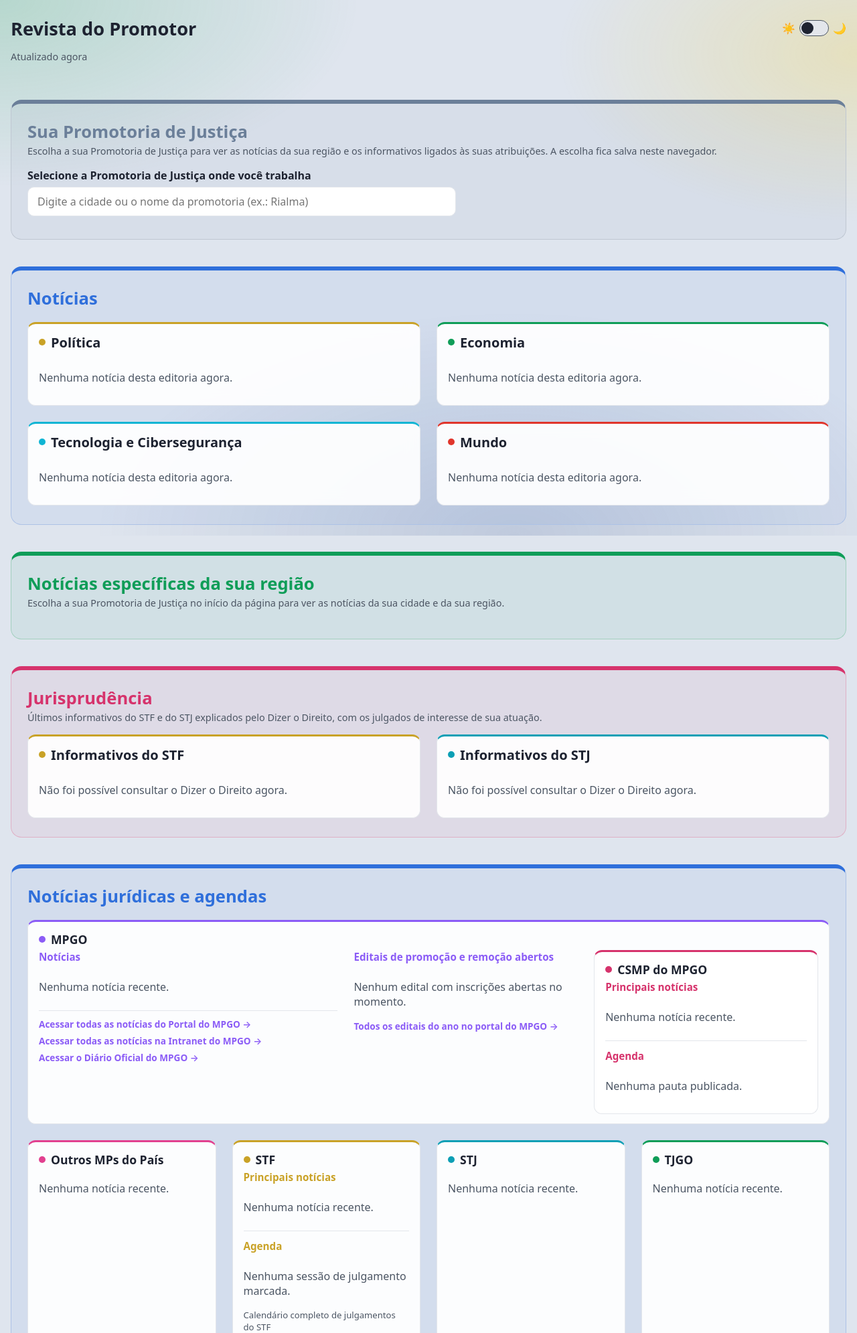
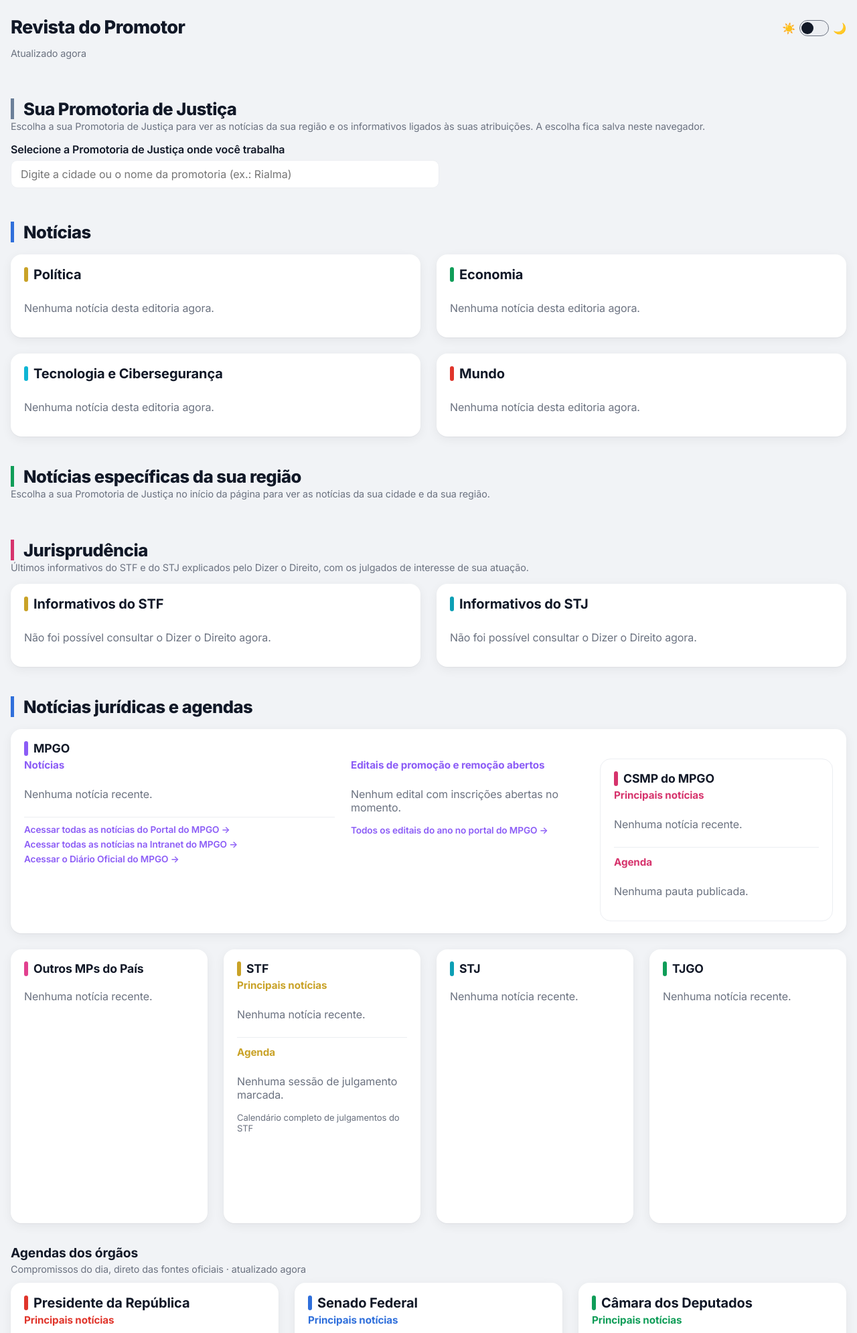
Before and after one commit to Pedro-Schmitt/Feed-de-noticias, a Flask app: page / in a window 1280 px wide. Shown: the top 1991 px of the page at 67% size. Run offline with Flask 3, Linux system fonts and the light colour scheme; data that the repository does not hold is empty; some libraries are stand-ins or nearby versions.

Commit message:
Visual "Portal moderno": fundo liso, cartões brancos com sombra e fonte Inter
Também a versão escura do mesmo visual.

Co-Authored-By: Claude Opus 5.5 <noreply@anthropic.com>
Claude-Session: https://claude.ai/code/session_01TpRTQyN4QmSHX46v4uhPpz

```diff
--- a/static/style.css
+++ b/static/style.css
@@ -1,64 +1,58 @@
 :root {
-  --fundo: #dfe5ee;
+  --fundo: #f1f3f6;
   --painel: #ffffff;
-  --texto: #1d2230;
-  --suave: #4b5563;
-  --borda: #e3e6eb;
+  --texto: #111827;
+  --suave: #6b7280;
+  --borda: #eceef2;
   --destaque: #0f9d58;
   --alta: #0f9d58;
   --baixa: #d93025;
-  /* Manchas de cor (verde, amarelo e azul) atrás dos painéis */
-  --veu-fundo:
-    radial-gradient(60vw 50vh at 0% 0%, rgb(0 156 59 / 0.18), transparent 70%),
-    radial-gradient(50vw 45vh at 100% 10%, rgb(255 205 0 / 0.20), transparent 70%),
-    radial-gradient(70vw 60vh at 60% 100%, rgb(0 39 118 / 0.14), transparent 70%);
-  --painel-vidro: rgb(255 255 255 / 0.92);
-  --imagem-vazia: #e9edf3;
+  --veu-fundo: none;
+  --painel-vidro: #ffffff;
+  --imagem-vazia: #eef0f4;
+  --sombra: 0 1px 2px rgb(16 24 40 / 0.05), 0 4px 16px rgb(16 24 40 / 0.06);
 }
 
 /* Tema escuro: pelo sistema, a menos que o leitor tenha escolhido o claro no switch... */
 @media (prefers-color-scheme: dark) {
   :root:not([data-tema="claro"]) {
-    --fundo: #04060a;
-    --painel: #0a0e15;
-    --texto: #e8eaf0;
-    --suave: #9aa2b1;
-    --borda: #1a2230;
+    --fundo: #0d1117;
+    --painel: #161b22;
+    --texto: #e6e8ec;
+    --suave: #9aa3b2;
+    --borda: #262c36;
     --destaque: #34c77b;
     --alta: #34c77b;
     --baixa: #ff6b5e;
-    --veu-fundo:
-      radial-gradient(60vw 50vh at 0% 0%, rgb(0 156 59 / 0.22), transparent 70%),
-      radial-gradient(50vw 45vh at 100% 10%, rgb(255 205 0 / 0.10), transparent 70%),
-      radial-gradient(70vw 60vh at 60% 100%, rgb(40 90 220 / 0.18), transparent 70%);
-    --painel-vidro: rgb(10 14 21 / 0.88);
-    --imagem-vazia: #121926;
+    --veu-fundo: none;
+    --painel-vidro: #161b22;
+    --imagem-vazia: #1f2630;
+    --sombra: 0 1px 2px rgb(0 0 0 / 0.4), 0 4px 16px rgb(0 0 0 / 0.25);
   }
 }
 
 /* ...ou escolhido pelo leitor no switch */
 :root[data-tema="escuro"] {
-  --fundo: #04060a;
-  --painel: #0a0e15;
-  --texto: #e8eaf0;
-  --suave: #9aa2b1;
-  --borda: #1a2230;
+  --fundo: #0d1117;
+  --painel: #161b22;
+  --texto: #e6e8ec;
+  --suave: #9aa3b2;
+  --borda: #262c36;
   --destaque: #34c77b;
   --alta: #34c77b;
   --baixa: #ff6b5e;
-  --veu-fundo:
-    radial-gradient(60vw 50vh at 0% 0%, rgb(0 156 59 / 0.22), transparent 70%),
-    radial-gradient(50vw 45vh at 100% 10%, rgb(255 205 0 / 0.10), transparent 70%),
-    radial-gradient(70vw 60vh at 60% 100%, rgb(40 90 220 / 0.18), transparent 70%);
-  --painel-vidro: rgb(10 14 21 / 0.88);
-  --imagem-vazia: #121926;
+  --veu-fundo: none;
+  --painel-vidro: #161b22;
+  --imagem-vazia: #1f2630;
+  --sombra: 0 1px 2px rgb(0 0 0 / 0.4), 0 4px 16px rgb(0 0 0 / 0.25);
 }
 
 * { box-sizing: border-box; }
 
 body {
   margin: 0;
-  font-family: system-ui, -apple-system, "Segoe UI", Roboto, sans-serif;
+  font-family: Inter, system-ui, -apple-system, "Segoe UI", Roboto, sans-serif;
+  letter-spacing: -0.1px;
   background: var(--fundo);
   color: var(--texto);
 }
@@ -79,7 +73,7 @@ body > header, main, footer {
 }
 
 body > header { padding-top: 24px; }
-h1 { margin: 0 0 4px; font-size: 1.7rem; }
+h1 { margin: 0 0 4px; font-size: 1.7rem; font-weight: 800; letter-spacing: -0.6px; }
 h2 { margin: 0 0 4px; font-size: 1.1rem; }
 #subtitulo, .nota, footer { color: var(--suave); font-size: 0.9rem; }
 .nota { margin: 0; }
@@ -87,12 +81,11 @@ h2 { margin: 0 0 4px; font-size: 1.1rem; }
 a { color: inherit; text-decoration: none; }
 
 .painel {
-  background: var(--painel-vidro);
-  -webkit-backdrop-filter: blur(10px);
-  backdrop-filter: blur(10px);
-  border: 1px solid var(--borda);
-  border-radius: 12px;
-  padding: 14px 16px;
+  background: var(--painel);
+  border: 0;
+  border-radius: 16px;
+  box-shadow: var(--sombra);
+  padding: 18px 20px;
 }
 
 /* --- As quatro áreas do site --- */
@@ -107,14 +100,10 @@ a { color: inherit; text-decoration: none; }
   font-weight: 700;
 }
 
-/* Cada área é um bloco com fundo levemente colorido e faixa de cor no topo */
+/* Cada área: sem caixa, só o título com um traço da cor da área */
 .area {
-  margin-top: 40px;
-  padding: 24px 24px 28px;
-  border-radius: 16px;
-  border: 1px solid color-mix(in srgb, var(--cor-area) 30%, var(--borda));
-  border-top: 6px solid var(--cor-area);
-  background: color-mix(in srgb, var(--cor-area) 6%, transparent);
+  margin-top: 44px;
+  padding: 0;
 }
 
 .area-cabecalho {
@@ -126,7 +115,15 @@ a { color: inherit; text-decoration: none; }
 }
 
 .area-cabecalho > div { flex: 1; min-width: 240px; }
-.area-cabecalho h2 { margin: 0 0 2px; font-size: 1.6rem; color: var(--cor-area); }
+.area-cabecalho h2 {
+  margin: 0 0 2px;
+  padding-left: 14px;
+  border-left: 5px solid var(--cor-area);
+  font-size: 1.6rem;
+  font-weight: 800;
+  letter-spacing: -0.5px;
+  color: var(--texto);
+}
 .area-numero { width: 40px; height: 40px; font-size: 1.2rem; flex: none; }
 
 .subtitulo-area { margin: 28px 0 10px; font-size: 1.2rem; }
@@ -141,7 +138,7 @@ a { color: inherit; text-decoration: none; }
   gap: 24px;
 }
 
-.secao { border-top: 3px solid var(--cor); }
+.secao { border-top: 0; }
 
 .secao > h2 {
   display: flex;
@@ -153,9 +150,10 @@ a { color: inherit; text-decoration: none; }
 
 .secao > h2::before {
   content: "";
-  width: 10px;
-  height: 10px;
-  border-radius: 50%;
+  flex: none;
+  width: 6px;
+  height: 22px;
+  border-radius: 3px;
   background: var(--cor);
 }
 
@@ -191,7 +189,8 @@ a { color: inherit; text-decoration: none; }
   padding: 2px 7px;
   border-radius: 999px;
   color: var(--destaque);
-  border: 1px solid color-mix(in srgb, var(--destaque) 45%, transparent);
+  background: color-mix(in srgb, var(--destaque) 10%, transparent);
+  border: 0;
   cursor: help;
 }
 
@@ -204,9 +203,9 @@ a { color: inherit; text-decoration: none; }
   border-bottom: 1px solid var(--borda);
 }
 
-.lider .imagem { aspect-ratio: 16 / 10; border-radius: 8px; }
+.lider .imagem { aspect-ratio: 16 / 10; border-radius: 12px; }
 .lider .corpo { display: flex; flex-direction: column; gap: 6px; min-width: 0; }
-.lider h3 { margin: 0; font-size: 1.15rem; line-height: 1.3; }
+.lider h3 { margin: 0; font-size: 1.15rem; line-height: 1.3; font-weight: 700; letter-spacing: -0.2px; }
 .lider h3 a:hover { text-decoration: underline; }
 .lider .resumo {
   margin: 0;
@@ -277,7 +276,7 @@ a { color: inherit; text-decoration: none; }
 
 .carregar-mais:hover { color: var(--texto); text-decoration: underline; }
 .outras a:hover { background: color-mix(in srgb, var(--texto) 5%, transparent); }
-.outras .imagem { width: 104px; flex: none; aspect-ratio: 16 / 10; border-radius: 6px; font-size: 0.8rem; }
+.outras .imagem { width: 104px; flex: none; aspect-ratio: 16 / 10; border-radius: 10px; font-size: 0.8rem; }
 .outras .corpo { display: flex; flex-direction: column; gap: 4px; min-width: 0; }
 .outras h3 { margin: 0; font-size: 0.93rem; line-height: 1.35; font-weight: 600; }
 
@@ -324,7 +323,7 @@ a { color: inherit; text-decoration: none; }
   gap: 24px;
 }
 
-.painel-interno { background: var(--painel); backdrop-filter: none; -webkit-backdrop-filter: none; }
+.painel-interno { background: var(--painel); box-shadow: none; border: 1px solid var(--borda); }
 
 .grade-juridico .secao > h2 { font-size: 1.1rem; margin-bottom: 4px; }
 
@@ -757,7 +756,7 @@ footer { padding-bottom: 24px; }
 
 @media (max-width: 640px) {
   h1 { font-size: 1.4rem; }
-  .area { padding: 14px 12px 18px; }
+  .area { margin-top: 32px; }
   .area-cabecalho h2 { font-size: 1.3rem; }
   .grade-2, .grade-4, .grade-juridico, .mpgo-colunas { grid-template-columns: 1fr; }
   .lider { grid-template-columns: 1fr; }
--- a/templates/index.html
+++ b/templates/index.html
@@ -16,6 +16,9 @@
     try { tema = localStorage.getItem("tema") || tema; } catch {}
     document.documentElement.dataset.tema = tema;
   </script>
+  <link rel="preconnect" href="https://fonts.googleapis.com">
+  <link rel="preconnect" href="https://fonts.gstatic.com" crossorigin>
+  <link rel="stylesheet" href="https://fonts.googleapis.com/css2?family=Inter:wght@400;500;600;700;800&display=swap">
   <link rel="stylesheet" href="{{ url_for('static', filename='style.css') }}">
   <script src="https://cdn.plot.ly/plotly-2.35.2.min.js"></script>
 </head>
```
